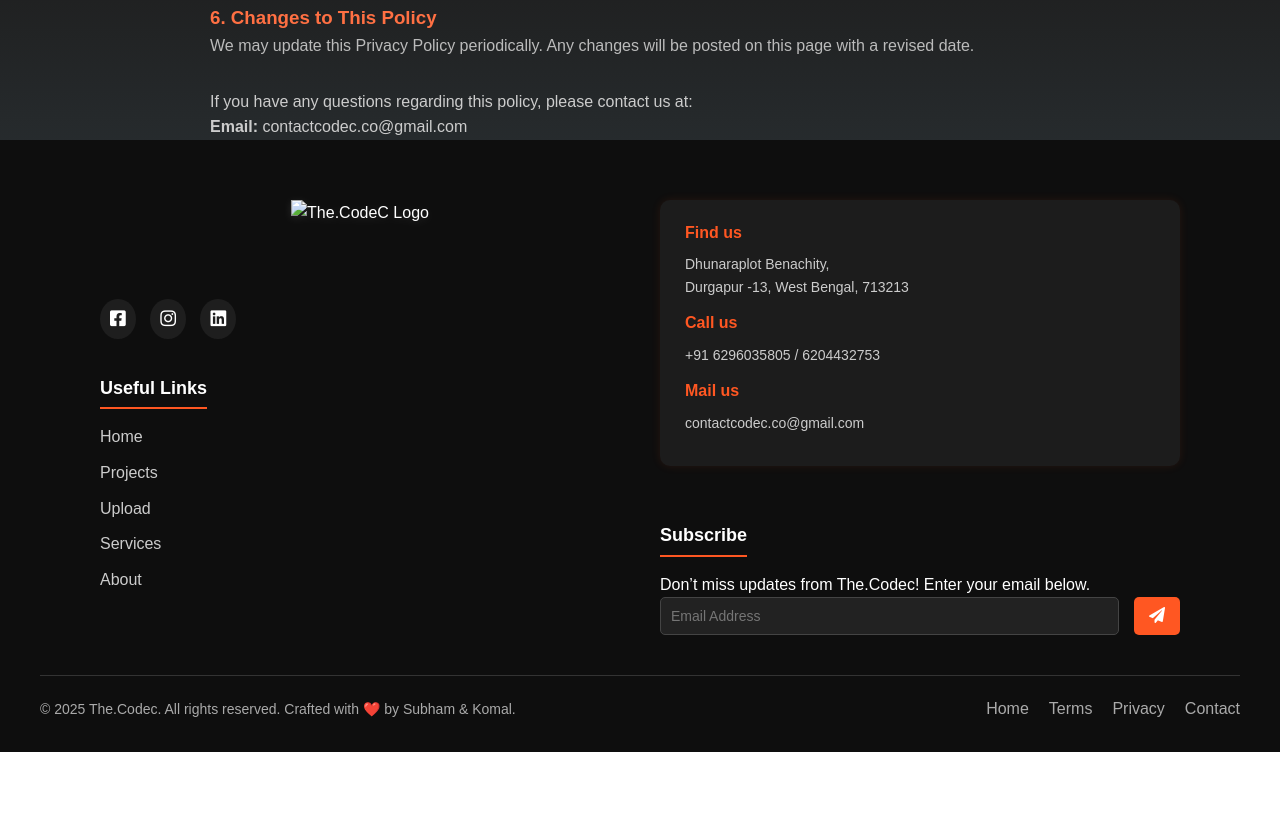
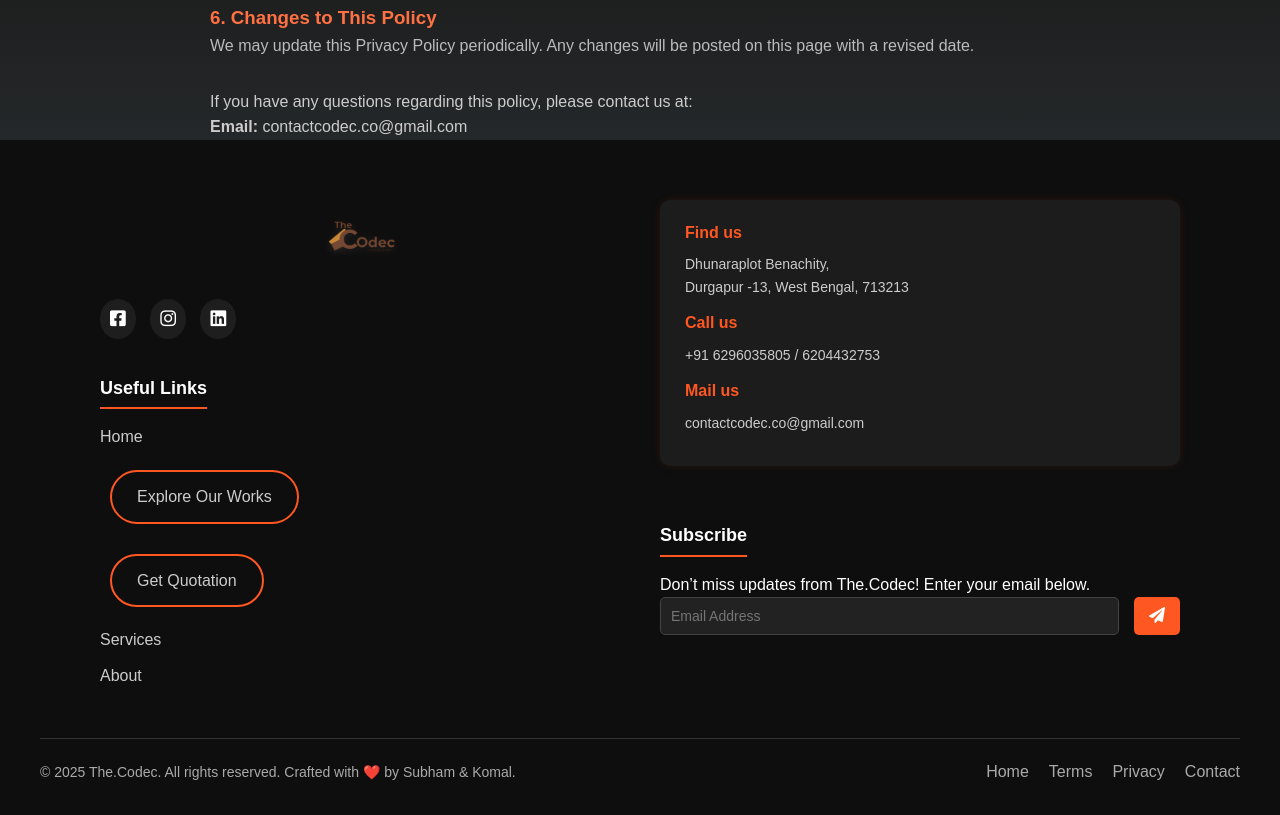
Before and after one commit to subhamgiri16/the.codec, a website: page privacy.html in a window 1280 px wide. Shown: the part 847-1662 px from the top of the page. Before the commit the page ends 1599 px from the top, so only its background shows below. Drawn offline with nearby package versions, Linux system fonts and the light colour scheme; files whose address does not match are found by name.

Commit message:
Update privacy.html

```diff
--- a/privacy.html
+++ b/privacy.html
@@ -4,9 +4,9 @@
 <head>
   <meta charset="UTF-8" />
   <meta name="viewport" content="width=device-width, initial-scale=1.0" />
-  <title>The.Codec | Privacy Policy</title>
+  <title>The.Codec | Home</title>
   <link rel="stylesheet" href="css/style.css" />
-  <link rel="icon" type="image/x-icon" href="/designforge-portfolio/assets/favicon.ico" />
+  <link rel="icon" type="image/x-icon" href="assets/favicon.ico" />
   <link rel="stylesheet" href="https://cdn.jsdelivr.net/npm/boxicons@latest/css/boxicons.min.css" />
   <link rel="stylesheet" href="https://use.fontawesome.com/releases/v5.15.4/css/all.css" />
 </head>
@@ -68,14 +68,14 @@
     </p>
   </main>
 
-<!-- ====== FINAL FOOTER ====== -->
+    <!-- ====== FINAL FOOTER ====== -->
   <footer class="footer-section">
     <div class="footer-row">
       <!-- Left Side -->
       <div class="footer-left">
         <div class="footer-logo">
           <div class="logo">
-            <img src="/designforge-portfolio/assets/thecodec-logo.png" alt="The.CodeC Logo" />
+            <img src="assets/thecodec-logo.png" alt="The.CodeC Logo" />
           </div>
           <div class="footer-social-icon">
             <a href="https://www.facebook.com/The.Codec.25/" target="_blank"><i class="fab fa-facebook-square"></i></a>
@@ -88,8 +88,13 @@
             <h3>Useful Links</h3>
             <ul>
               <li><a href="#">Home</a></li>
-              <li><a href="/designforge-portfolio/projects.html">Projects</a></li>
-              <li><a href="/designforge-portfolio/quotation.html">Upload</a></li>
+              <li>
+               <a href="https://drive.google.com/drive/folders/1R0XGLeOGzv82h7eTia0Yeu83L9EDt4aj?usp=drive_link"
+          target="_blank" class="btn">Explore Our Works</a>
+              </li>
+              <li>
+        <a href="quotation.html" class="btn">Get Quotation</a>
+              </li>
               <li><a href="#">Services</a></li>
               <li><a href="#">About</a></li>
             </ul>
@@ -101,7 +106,7 @@
       <div class="footer-right">
         <div class="contact-card">
           <h4>Find us</h4>
-          <p>Dhunaraplot Benachity,<br>Durgapur -13, West Bengal, 713213</p>
+          <p>Dhunaraplot Benachity,<br />Durgapur -13, West Bengal, 713213</p>
           <h4>Call us</h4>
           <p>+91 6296035805 / 6204432753</p>
           <h4>Mail us</h4>
@@ -122,18 +127,21 @@
     <!-- Copyright -->
     <div class="copyright-area">
       <div class="copyright-content">
-        <p>© 2025 The.Codec. All rights reserved. Crafted with ❤️ by Subham & Komal.</p>
+        <p>
+          © 2025 The.Codec. All rights reserved. Crafted with ❤️ by Subham &
+          Komal.
+        </p>
         <ul>
-           <li><a href="/designforge-portfolio/index.html">Home</a></li>
-          <li><a href="/designforge-portfolio/terms&condition.html">Terms</a></li>
-          <li><a href="/designforge-portfolio/privacy.html">Privacy</a></li>
+          <li><a href="#">Home</a></li>
+          <li>
+            <a href="terms&condition.html">Terms</a>
+          </li>
+          <li><a href="privacy.html">Privacy</a></li>
           <li><a href="#">Contact</a></li>
         </ul>
       </div>
     </div>
-
   </footer>
-
   <script src="/designforge-portfolio/js/main.js"></script>
 
 <button id="scrollTopBtn" title="Go to top">
```
